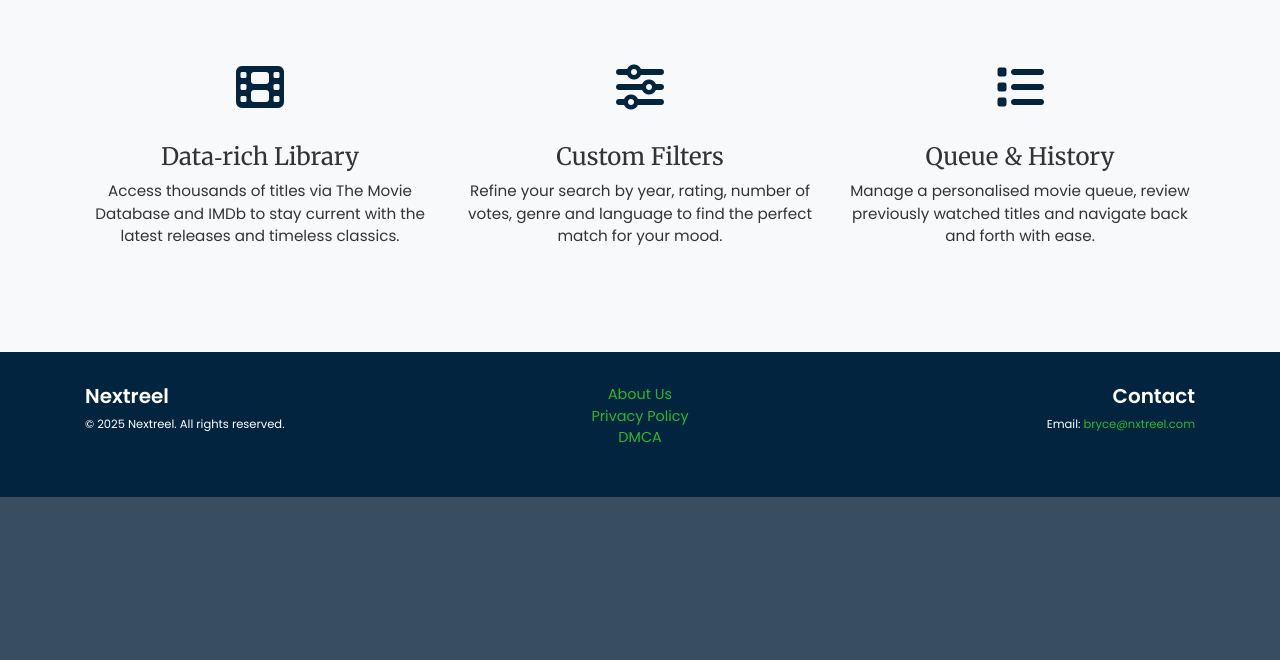
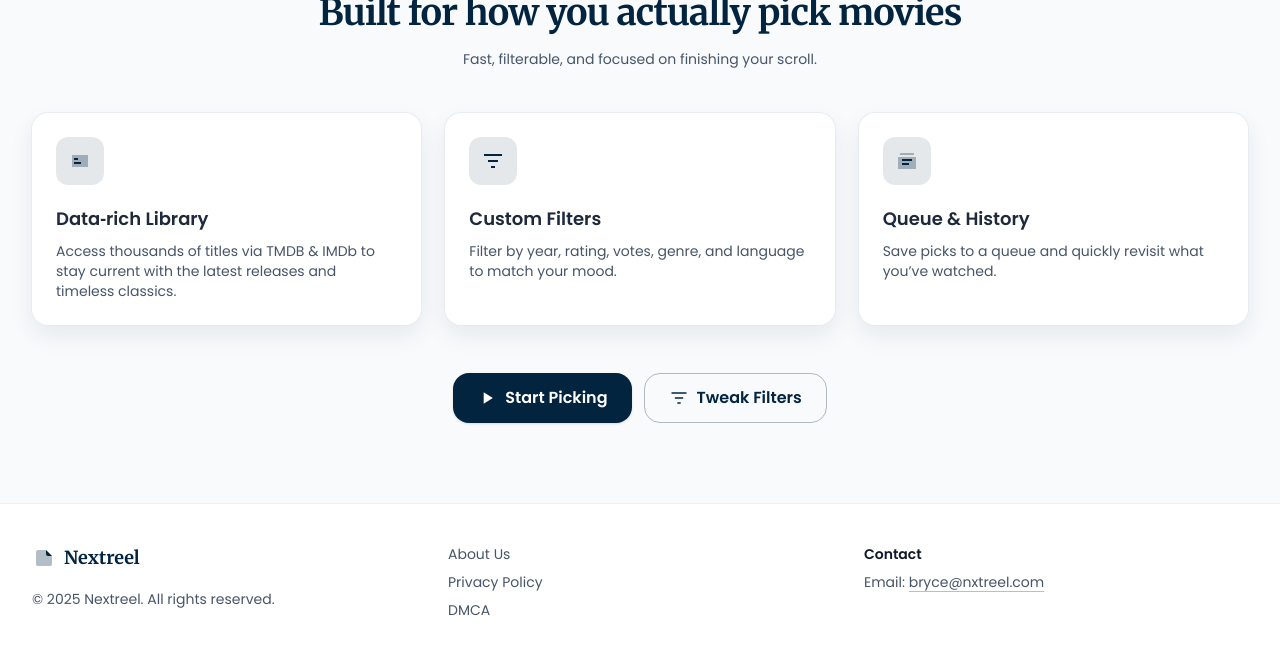
Before and after one commit to bharm16/nextreel-lite, a Python web app: template templates/home.html in a window 1280 px wide. Shown: the part 791-1451 px from the top of the page. Before the commit the page ends 1288 px from the top, so only its background shows below. Run offline with Jinja, Linux system fonts and the light colour scheme; the template is opened without the code that fills it, so the values that code supplies are empty; some libraries are stand-ins or nearby versions.

Commit message:
updated home.html with tailwind

```diff
--- a/templates/home.html
+++ b/templates/home.html
@@ -1,203 +1,217 @@
 <!DOCTYPE html>
-<html lang="en">
+<html lang="en" class="scroll-smooth">
 <head>
-    <meta charset="UTF-8">
-    <meta name="viewport" content="width=device-width, initial-scale=1.0">
-    <title>Nextreel – Your Personalized Movie Journey</title>
-    <!-- Google Fonts for typography -->
-    <link rel="preconnect" href="https://fonts.gstatic.com">
-    <link href="https://fonts.googleapis.com/css2?family=Merriweather:wght@300;400;700&family=Poppins:wght@300;400;600&display=swap" rel="stylesheet">
-    <!-- Bootstrap CSS for responsive layout -->
-    <link rel="stylesheet" href="https://stackpath.bootstrapcdn.com/bootstrap/4.5.2/css/bootstrap.min.css">
-    <!-- Font Awesome for icons -->
-    <link rel="stylesheet" href="https://cdnjs.cloudflare.com/ajax/libs/font-awesome/6.5.0/css/all.min.css">
-    <style>
-        /* Root variables for easy customization */
-        :root {
-            --primary-color: #02243f;   /* deep navy used in existing navbar */
-            --accent-color:  #2db830;   /* green used for action buttons */
-            --light-bg:      #f8f9fa;   /* light grey for feature section */
-            --dark-text:     #333333;
-        }
-        body {
-            font-family: 'Poppins', sans-serif;
-            color: var(--dark-text);
-            margin: 0;
-            padding: 0;
-            overflow-x: hidden;
-        }
-        /* Navigation bar styling */
-        .navbar {
-            background-color: var(--primary-color);
-            padding: 0.75rem 1rem;
-        }
-        .navbar-brand {
-            font-family: 'Merriweather', serif;
-            font-weight: 700;
-            font-size: 1.5rem;
-            color: #ffffff;
-        }
-        .navbar-brand:hover {
-            color: #ffffff;
-            text-decoration: none;
-        }
-        .btn-action {
-            background-color: var(--accent-color);
-            color: #ffffff;
-        }
-        .btn-action:hover {
-            background-color: #28a428;
-            color: #ffffff;
-        }
-        .btn-secondary {
-            background-color: transparent;
-            border: 2px solid var(--accent-color);
-            color: var(--accent-color);
-        }
-        .btn-secondary:hover {
-            background-color: var(--accent-color);
-            color: #ffffff;
-        }
-        /* Hero section with backdrop */
-        .hero-section {
-            height: 90vh;
-            display: flex;
-            align-items: center;
-            justify-content: center;
-            text-align: center;
-            color: #ffffff;
-            background-image: linear-gradient(rgba(2,36,63,0.65), rgba(2,36,63,0.65)), url('https://image.tmdb.org/t/p/original/dMrAwwB7PMC4SjgsTbgmEJblaYd.jpg');
-            background-size: cover;
-            background-position: center;
-            position: relative;
-        }
-        .hero-title {
-            font-family: 'Merriweather', serif;
-            font-size: 3rem;
-            font-weight: 700;
-            margin-bottom: 0.5rem;
-        }
-        .hero-subtitle {
-            font-size: 1.25rem;
-            max-width: 700px;
-            margin: 0 auto 1.5rem;
-        }
-        /* Features section */
-        .features-section {
-            background-color: var(--light-bg);
-            padding: 4rem 0;
-        }
-        .feature-title {
-            font-family: 'Merriweather', serif;
-            font-size: 1.5rem;
-            margin-top: 1rem;
-            margin-bottom: 0.5rem;
-        }
-        .features-section p {
-            font-size: 0.95rem;
-        }
-        /* Footer styling */
-        .footer-section {
-            background-color: var(--primary-color);
-            color: #ffffff;
-            padding: 2rem 0;
-            font-size: 0.9rem;
-        }
-        .footer-section a {
-            color: var(--accent-color);
-            text-decoration: none;
-        }
-        .footer-section a:hover {
-            text-decoration: underline;
-        }
-        /* Responsive adjustments */
-        @media (max-width: 768px) {
-            .hero-title {
-                font-size: 2rem;
-            }
-            .hero-subtitle {
-                font-size: 1rem;
+  <meta charset="UTF-8" />
+  <meta name="viewport" content="width=device-width, initial-scale=1" />
+  <title>Nextreel – Your Personalized Movie Journey</title>
+  <meta name="description" content="Pick a movie fast with smart filters, a data‑rich library, and your personal queue." />
+  <link rel="preconnect" href="https://fonts.gstatic.com" crossorigin>
+  <link href="https://fonts.googleapis.com/css2?family=Merriweather:wght@300;400;700&family=Poppins:wght@300;400;600;700&display=swap" rel="stylesheet">
+  <!-- Tailwind CSS (CDN). For production, prefer a compiled build. -->
+  <script src="https://cdn.tailwindcss.com"></script>
+  <script>
+    // Tailwind CDN config: brand colors
+    tailwind.config = {
+      darkMode: 'media',
+      theme: {
+        extend: {
+          colors: {
+            primary: '#02243f', // deep navy
+            accent: '#2db830',  // brand green
+          },
+          boxShadow: {
+            soft: '0 10px 25px rgba(2, 36, 63, 0.08)'
           }
         }
+      }
+    }
+  </script>
+  <style>
+    :root { color-scheme: light dark; }
+    html, body { height: 100%; }
+    body { font-family: 'Poppins', system-ui, -apple-system, Segoe UI, Roboto, 'Helvetica Neue', Arial, 'Noto Sans', 'Apple Color Emoji', 'Segoe UI Emoji', 'Segoe UI Symbol', sans-serif; }
+    .font-brand-serif { font-family: 'Merriweather', Georgia, Cambria, 'Times New Roman', Times, serif; }
   </style>
 </head>
-<body>
-    <!-- Navigation Bar -->
-    <nav class="navbar navbar-expand-lg navbar-dark">
-        <div class="container">
-            <a class="navbar-brand" href="/">Nextreel</a>
-            <button class="navbar-toggler" type="button" data-toggle="collapse" data-target="#navbarNav" aria-controls="navbarNav" aria-expanded="false" aria-label="Toggle navigation">
-                <span class="navbar-toggler-icon"></span>
+<body class="bg-white text-slate-800 dark:bg-slate-950 dark:text-slate-100 antialiased">
+  <!-- Skip link for accessibility -->
+  <a href="#main" class="sr-only focus:not-sr-only focus:absolute focus:top-2 focus:left-2 focus:z-50 focus:rounded-md focus:bg-white focus:px-3 focus:py-2 focus:text-sm focus:shadow soft dark:focus:bg-slate-900">Skip to content</a>
+
+  <!-- Site Header / Navbar -->
+  <header class="sticky top-0 z-50 bg-primary/95 backdrop-blur supports-[backdrop-filter]:bg-primary/80 text-white shadow">
+    <div class="mx-auto max-w-7xl px-4 sm:px-6 lg:px-8">
+      <div class="flex h-16 items-center justify-between">
+        <!-- Brand -->
+        <a href="/" class="flex items-center gap-2 group" aria-label="Nextreel home">
+          <svg class="h-6 w-6 transition-transform group-hover:rotate-6" viewBox="0 0 24 24" fill="currentColor" aria-hidden="true">
+            <path d="M4 6a2 2 0 0 1 2-2h8l6 6v8a2 2 0 0 1-2 2H6a2 2 0 0 1-2-2V6z" opacity=".3"/>
+            <path d="M14 4v4a2 2 0 0 0 2 2h4"/>
+          </svg>
+          <span class="font-brand-serif text-xl font-bold tracking-tight">Nextreel</span>
+        </a>
+
+        <!-- Desktop actions -->
+        <nav class="hidden gap-2 md:flex">
+          <a href="/next_movie" class="inline-flex items-center gap-2 rounded-xl bg-accent px-4 py-2 text-sm font-semibold text-white shadow hover:shadow-md focus:outline-none focus:ring-2 focus:ring-offset-2 focus:ring-accent/70 focus:ring-offset-primary/20">
+            <svg class="h-4 w-4" viewBox="0 0 24 24" fill="currentColor" aria-hidden="true"><path d="M8 5v14l11-7z"/></svg>
+            Pick a Movie
+          </a>
+          <a href="/setFilters" class="inline-flex items-center gap-2 rounded-xl border border-accent px-4 py-2 text-sm font-semibold text-accent hover:bg-accent/10 focus:outline-none focus:ring-2 focus:ring-offset-2 focus:ring-accent/70 focus:ring-offset-primary/20">
+            <svg class="h-4 w-4" viewBox="0 0 24 24" fill="currentColor" aria-hidden="true"><path d="M3 5h18v2H3zm4 6h10v2H7zm3 6h4v2h-4z"/></svg>
+            Set Filters
+          </a>
+        </nav>
+
+        <!-- Mobile menu button -->
+        <button id="menuBtn" class="inline-flex items-center justify-center rounded-lg p-2 hover:bg-white/10 focus:outline-none focus:ring-2 focus:ring-white md:hidden" aria-controls="mobileMenu" aria-expanded="false" aria-label="Open menu">
+          <svg class="h-6 w-6" viewBox="0 0 24 24" fill="currentColor" aria-hidden="true"><path d="M4 6h16v2H4zm0 5h16v2H4zm0 5h16v2H4z"/></svg>
         </button>
-            <div class="collapse navbar-collapse justify-content-end" id="navbarNav">
-                <div class="navbar-nav">
-                    <a class="btn btn-action mr-2 mb-2 mb-lg-0" href="/next_movie" role="button">Pick a Movie</a>
-                    <a class="btn btn-secondary" href="/setFilters" role="button">Set Filters</a>
       </div>
     </div>
-        </div>
-    </nav>
 
-    <!-- Hero Section -->
-    <header class="hero-section">
-        <div class="container">
-            <h1 class="hero-title">Discover Your Next Favorite Film</h1>
-            <p class="hero-subtitle">Explore a world of cinema with personalised recommendations built from rich movie databases and your unique preferences.</p>
-            <div class="mt-4">
-                <a class="btn btn-action btn-lg mr-3" href="/next_movie" role="button">Pick a Movie</a>
-                <a class="btn btn-secondary btn-lg" href="/setFilters" role="button">Set Filters</a>
+    <!-- Mobile dropdown -->
+    <div id="mobileMenu" class="hidden md:hidden border-t border-white/10">
+      <div class="mx-auto max-w-7xl px-4 sm:px-6 lg:px-8 py-3 space-y-2">
+        <a href="/next_movie" class="block w-full rounded-lg bg-accent px-4 py-2 text-sm font-semibold text-white text-center">Pick a Movie</a>
+        <a href="/setFilters" class="block w-full rounded-lg border border-accent px-4 py-2 text-sm font-semibold text-accent text-center">Set Filters</a>
       </div>
     </div>
   </header>
 
-    <!-- Features Section -->
-    <section class="features-section">
-        <div class="container">
-            <div class="row">
-                <div class="col-md-4 text-center mb-4">
-                    <i class="fas fa-film fa-3x mb-3" style="color: var(--primary-color);"></i>
-                    <h3 class="feature-title">Data‑rich Library</h3>
-                    <p>Access thousands of titles via The Movie Database and IMDb to stay current with the latest releases and timeless classics.</p>
+  <!-- Hero -->
+  <section class="relative isolate">
+    <div class="absolute inset-0 -z-10">
+      <div class="absolute inset-0 bg-[url('https://image.tmdb.org/t/p/original/dMrAwwB7PMC4SjgsTbgmEJblaYd.jpg')] bg-cover bg-center"></div>
+      <div class="absolute inset-0 bg-gradient-to-b from-primary/80 via-primary/60 to-primary/80"></div>
     </div>
-                <div class="col-md-4 text-center mb-4">
-                    <i class="fas fa-sliders-h fa-3x mb-3" style="color: var(--primary-color);"></i>
-                    <h3 class="feature-title">Custom Filters</h3>
-                    <p>Refine your search by year, rating, number of votes, genre and language to find the perfect match for your mood.</p>
+
+    <div class="mx-auto max-w-7xl px-4 sm:px-6 lg:px-8">
+      <div class="flex min-h-[80vh] items-center justify-center py-16 text-center">
+        <div class="max-w-3xl text-white mx-auto">
+          <h1 class="font-brand-serif text-4xl font-extrabold tracking-tight sm:text-5xl">Discover Your Next Favorite Film</h1>
+          <p class="mt-4 text-base/7 sm:text-lg/8 opacity-95">Explore a world of cinema with personalized recommendations built from rich movie databases and your unique preferences.</p>
+          <div class="mt-8 flex flex-col items-center gap-3 sm:flex-row sm:items-center sm:justify-center">
+            <a href="/next_movie" class="inline-flex items-center justify-center gap-2 rounded-2xl bg-accent px-6 py-3 text-base font-semibold text-white shadow-lg shadow-black/10 hover:shadow-xl focus:outline-none focus:ring-2 focus:ring-white">
+              <svg class="h-5 w-5" viewBox="0 0 24 24" fill="currentColor" aria-hidden="true"><path d="M8 5v14l11-7z"/></svg>
+              Pick a Movie
+            </a>
+            <a href="/setFilters" class="inline-flex items-center justify-center gap-2 rounded-2xl bg-white/10 px-6 py-3 text-base font-semibold text-white ring-1 ring-inset ring-white/40 backdrop-blur hover:bg-white/20 focus:outline-none focus:ring-2 focus:ring-white">
+              <svg class="h-5 w-5" viewBox="0 0 24 24" fill="currentColor" aria-hidden="true"><path d="M3 5h18v2H3zm4 6h10v2H7zm3 6h4v2h-4z"/></svg>
+              Set Filters
+            </a>
           </div>
-                <div class="col-md-4 text-center mb-4">
-                    <i class="fas fa-list fa-3x mb-3" style="color: var(--primary-color);"></i>
-                    <h3 class="feature-title">Queue &amp; History</h3>
-                    <p>Manage a personalised movie queue, review previously watched titles and navigate back and forth with ease.</p>
+
+          <!-- Small benefits row -->
+          <dl class="mt-8 grid grid-cols-1 gap-4 text-sm sm:grid-cols-3 place-items-center text-center">
+            <div class="flex items-center gap-2 rounded-xl bg-white/10 px-3 py-2 ring-1 ring-inset ring-white/30">
+              <svg class="h-5 w-5" viewBox="0 0 24 24" fill="currentColor" aria-hidden="true"><path d="M4 6h16v12H4z" opacity=".3"/><path d="M6 9h4v2H6zm0 4h7v2H6z"/></svg>
+              <span>Data‑rich library</span>
+            </div>
+            <div class="flex items-center gap-2 rounded-xl bg-white/10 px-3 py-2 ring-1 ring-inset ring-white/30">
+              <svg class="h-5 w-5" viewBox="0 0 24 24" fill="currentColor" aria-hidden="true"><path d="M4 7h16v2H4zm2 4h12v2H6zm3 4h6v2H9z"/></svg>
+              <span>Smart filters</span>
+            </div>
+            <div class="flex items-center gap-2 rounded-xl bg-white/10 px-3 py-2 ring-1 ring-inset ring-white/30">
+              <svg class="h-5 w-5" viewBox="0 0 24 24" fill="currentColor" aria-hidden="true"><path d="M7 4h10v2H7zM5 8h14v12H5z" opacity=".3"/><path d="M8 10h8v2H8zm0 4h5v2H8z"/></svg>
+              <span>Queue & history</span>
+            </div>
+          </dl>
         </div>
       </div>
     </div>
   </section>
 
+  <!-- Features -->
+  <main id="main" class="relative">
+    <section class="py-16 sm:py-20 bg-slate-50 dark:bg-slate-900/40">
+      <div class="mx-auto max-w-7xl px-4 sm:px-6 lg:px-8">
+        <div class="mx-auto max-w-2xl text-center">
+          <h2 class="font-brand-serif text-3xl font-bold tracking-tight sm:text-4xl text-primary dark:text-white">Built for how you actually pick movies</h2>
+          <p class="mt-3 text-sm/7 text-slate-600 dark:text-slate-300">Fast, filterable, and focused on finishing your scroll.</p>
+        </div>
+
+        <div class="mt-10 grid gap-6 sm:grid-cols-2 lg:grid-cols-3">
+          <!-- Card 1 -->
+          <div class="rounded-2xl bg-white dark:bg-slate-900 p-6 shadow-soft ring-1 ring-slate-200/60 dark:ring-white/10">
+            <div class="flex h-12 w-12 items-center justify-center rounded-xl bg-primary/10 text-primary dark:bg-white/10 dark:text-white">
+              <svg class="h-6 w-6" viewBox="0 0 24 24" fill="currentColor" aria-hidden="true"><path d="M4 6h16v12H4z" opacity=".3"/><path d="M6 9h4v2H6zm0 4h7v2H6z"/></svg>
+            </div>
+            <h3 class="mt-5 text-lg font-semibold">Data‑rich Library</h3>
+            <p class="mt-2 text-sm text-slate-600 dark:text-slate-300">Access thousands of titles via TMDB & IMDb to stay current with the latest releases and timeless classics.</p>
+          </div>
+
+          <!-- Card 2 -->
+          <div class="rounded-2xl bg-white dark:bg-slate-900 p-6 shadow-soft ring-1 ring-slate-200/60 dark:ring-white/10">
+            <div class="flex h-12 w-12 items-center justify-center rounded-xl bg-primary/10 text-primary dark:bg-white/10 dark:text-white">
+              <svg class="h-6 w-6" viewBox="0 0 24 24" fill="currentColor" aria-hidden="true"><path d="M3 5h18v2H3zm4 6h10v2H7zm3 6h4v2h-4z"/></svg>
+            </div>
+            <h3 class="mt-5 text-lg font-semibold">Custom Filters</h3>
+            <p class="mt-2 text-sm text-slate-600 dark:text-slate-300">Filter by year, rating, votes, genre, and language to match your mood.</p>
+          </div>
+
+          <!-- Card 3 -->
+          <div class="rounded-2xl bg-white dark:bg-slate-900 p-6 shadow-soft ring-1 ring-slate-200/60 dark:ring-white/10">
+            <div class="flex h-12 w-12 items-center justify-center rounded-xl bg-primary/10 text-primary dark:bg-white/10 dark:text-white">
+              <svg class="h-6 w-6" viewBox="0 0 24 24" fill="currentColor" aria-hidden="true"><path d="M5 4h14v2H5zM3 8h18v12H3z" opacity=".3"/><path d="M7 10h10v2H7zm0 4h7v2H7z"/></svg>
+            </div>
+            <h3 class="mt-5 text-lg font-semibold">Queue & History</h3>
+            <p class="mt-2 text-sm text-slate-600 dark:text-slate-300">Save picks to a queue and quickly revisit what you’ve watched.</p>
+          </div>
+        </div>
+
+        <!-- Secondary CTA -->
+        <div class="mt-12 flex flex-col items-stretch justify-center gap-3 sm:flex-row">
+          <a href="/next_movie" class="inline-flex items-center justify-center gap-2 rounded-2xl bg-primary px-6 py-3 text-base font-semibold text-white shadow hover:shadow-lg focus:outline-none focus:ring-2 focus:ring-primary/40">
+            <svg class="h-5 w-5" viewBox="0 0 24 24" fill="currentColor" aria-hidden="true"><path d="M8 5v14l11-7z"/></svg>
+            Start Picking
+          </a>
+          <a href="/setFilters" class="inline-flex items-center justify-center gap-2 rounded-2xl border border-primary/30 px-6 py-3 text-base font-semibold text-primary hover:bg-primary/5 dark:text-white dark:border-white/20 dark:hover:bg-white/10 focus:outline-none focus:ring-2 focus:ring-primary/40">
+            <svg class="h-5 w-5" viewBox="0 0 24 24" fill="currentColor" aria-hidden="true"><path d="M3 5h18v2H3zm4 6h10v2H7zm3 6h4v2h-4z"/></svg>
+            Tweak Filters
+          </a>
+        </div>
+      </div>
+    </section>
+  </main>
+
   <!-- Footer -->
-    <footer class="footer-section">
-        <div class="container">
-            <div class="row">
-                <div class="col-md-4 text-center text-md-left mb-3">
-                    <h5 class="font-weight-bold">Nextreel</h5>
-                    <p class="small mb-0">&copy; 2025 Nextreel. All rights reserved.</p>
+  <footer class="border-t border-slate-200/60 dark:border-white/10 bg-white dark:bg-slate-950">
+    <div class="mx-auto max-w-7xl px-4 sm:px-6 lg:px-8 py-10">
+      <div class="grid gap-8 md:grid-cols-3 md:items-start">
+        <div>
+          <a href="/" class="inline-flex items-center gap-2 text-primary dark:text-white">
+            <svg class="h-6 w-6" viewBox="0 0 24 24" fill="currentColor" aria-hidden="true"><path d="M4 6a2 2 0 0 1 2-2h8l6 6v8a2 2 0 0 1-2 2H6a2 2 0 0 1-2-2V6z" opacity=".3"/><path d="M14 4v4a2 2 0 0 0 2 2h4"/></svg>
+            <span class="font-brand-serif text-lg font-bold">Nextreel</span>
+          </a>
+          <p class="mt-3 text-sm text-slate-600 dark:text-slate-400">&copy; 2025 Nextreel. All rights reserved.</p>
         </div>
-                <div class="col-md-4 text-center mb-3">
-                    <ul class="list-unstyled mb-0">
-                        <li><a href="#">About Us</a></li>
-                        <li><a href="#">Privacy Policy</a></li>
-                        <li><a href="#">DMCA</a></li>
+        <div class="text-sm">
+          <ul class="space-y-2">
+            <li><a class="text-slate-600 hover:text-primary dark:text-slate-300 dark:hover:text-white" href="#">About Us</a></li>
+            <li><a class="text-slate-600 hover:text-primary dark:text-slate-300 dark:hover:text-white" href="#">Privacy Policy</a></li>
+            <li><a class="text-slate-600 hover:text-primary dark:text-slate-300 dark:hover:text-white" href="#">DMCA</a></li>
           </ul>
         </div>
-                <div class="col-md-4 text-center text-md-right">
-                    <h5 class="font-weight-bold">Contact</h5>
-                    <p class="small mb-0">Email:&nbsp;<a href="mailto:bryce@nxtreel.com">bryce@nxtreel.com</a></p>
+        <div class="text-sm">
+          <h3 class="font-semibold text-slate-900 dark:text-white">Contact</h3>
+          <p class="mt-2 text-slate-600 dark:text-slate-300">Email: <a class="underline decoration-accent/50 underline-offset-4 hover:decoration-accent" href="mailto:bryce@nxtreel.com">bryce@nxtreel.com</a></p>
         </div>
       </div>
     </div>
   </footer>
 
-    <!-- Scripts for Bootstrap functionality -->
-    <script src="https://code.jquery.com/jquery-3.3.1.slim.min.js"></script>
-    <script src="https://stackpath.bootstrapcdn.com/bootstrap/4.5.2/js/bootstrap.bundle.min.js"></script>
+  <!-- Minimal JS for mobile menu toggling -->
+  <script>
+    const menuBtn = document.getElementById('menuBtn');
+    const mobileMenu = document.getElementById('mobileMenu');
+    if (menuBtn && mobileMenu) {
+      menuBtn.addEventListener('click', () => {
+        const isOpen = mobileMenu.classList.toggle('hidden');
+        const expanded = !isOpen;
+        menuBtn.setAttribute('aria-expanded', String(expanded));
+        menuBtn.setAttribute('aria-label', expanded ? 'Close menu' : 'Open menu');
+      });
+    }
+  </script>
 </body>
 </html>
```
Lines whose indentation alone changed are shown as unchanged.
